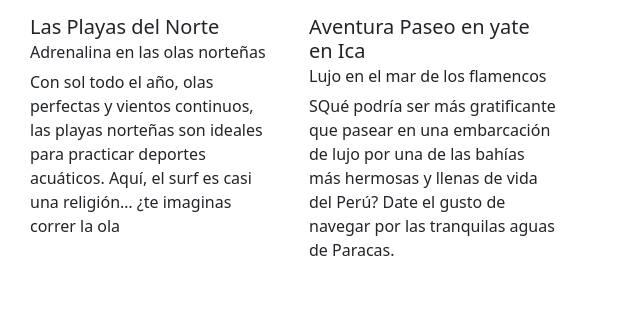
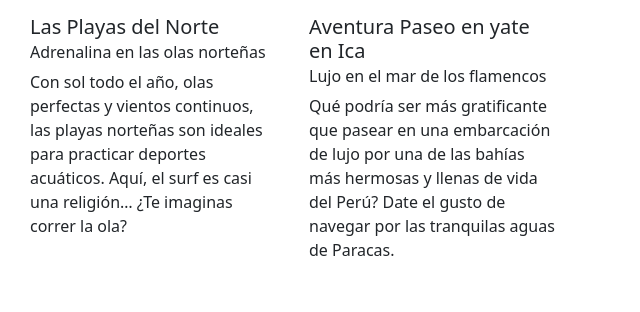
Before and after one commit to ElvisGasparImanChavez/WebInstitute, a plain HTML site: page servicios.html in a window 1280 px wide. Shown: the part 746-1058 px from the top of the page, 626-1266 px from the left. Drawn offline with nearby package versions, Linux system fonts and the light colour scheme.

Commit message:
Change texts

```diff
--- a/servicios.html
+++ b/servicios.html
@@ -67,7 +67,7 @@
             <div class="card-body">
               <h5 class="card-title">Las Playas del Norte </h5>
               <h6 class="card-subtitle mb-2">Adrenalina en las olas norteñas</h6>
-              <p class="card-text">Con sol todo el año, olas perfectas y vientos continuos, las playas norteñas son ideales para practicar deportes acuáticos. Aquí, el surf es casi una religión… ¿te imaginas correr la ola</p>
+              <p class="card-text">Con sol todo el año, olas perfectas y vientos continuos, las playas norteñas son ideales para practicar deportes acuáticos. Aquí, el surf es casi una religión… ¿Te imaginas correr la ola?</p>
             </div>
           </div>
           <!-- card 4 -->
@@ -75,7 +75,7 @@
             <div class="card-body">
               <h5 class="card-title">Aventura Paseo en yate en Ica</h5>
               <h6 class="card-subtitle mb-2">Lujo en el mar de los flamencos</h6>
-              <p class="card-text">SQué podría ser más gratificante que pasear en una embarcación de lujo por una de las bahías más hermosas y llenas de vida del Perú? Date el gusto de navegar por las tranquilas aguas de Paracas.</p>
+              <p class="card-text">Qué podría ser más gratificante que pasear en una embarcación de lujo por una de las bahías más hermosas y llenas de vida del Perú? Date el gusto de navegar por las tranquilas aguas de Paracas.</p>
             </div>
           </div>
         </div>
```
Also changed, not shown: index.html (+1 -1 lines).
